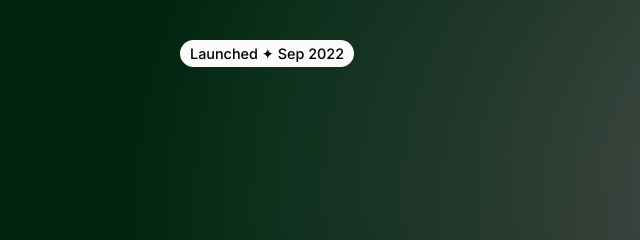
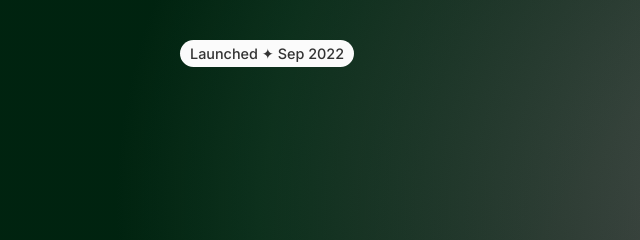
Before and after one commit to riceywong/riceywong.github.io, a plain HTML site: page portfolio.html in a window 1280 px wide. Shown: the top 240 px of the page, 0-640 px from the left. Drawn offline with nearby package versions, Linux system fonts and the light colour scheme.

Commit message:
Update portfolio.html

```diff
--- a/portfolio.html
+++ b/portfolio.html
@@ -280,7 +280,7 @@ img.stack {
 	<div class="container">
 		<div class="row">
 					<div class="col-12" style="margin:0;">
-						<p style="background: #FBFBFB;color:#000;width:fit-content;padding:2px 10px;border-radius:20px;font-size:0.8em;font-weight:500;">Launched ✦ Sep 2022</p>
+						<p style="background: #FBFBFB;width:fit-content;padding:2px 10px;border-radius:20px;font-size:0.8em;font-weight:500;">Launched ✦ Sep 2022</p>
 					</div>
 		</div>
 	</div>
```
